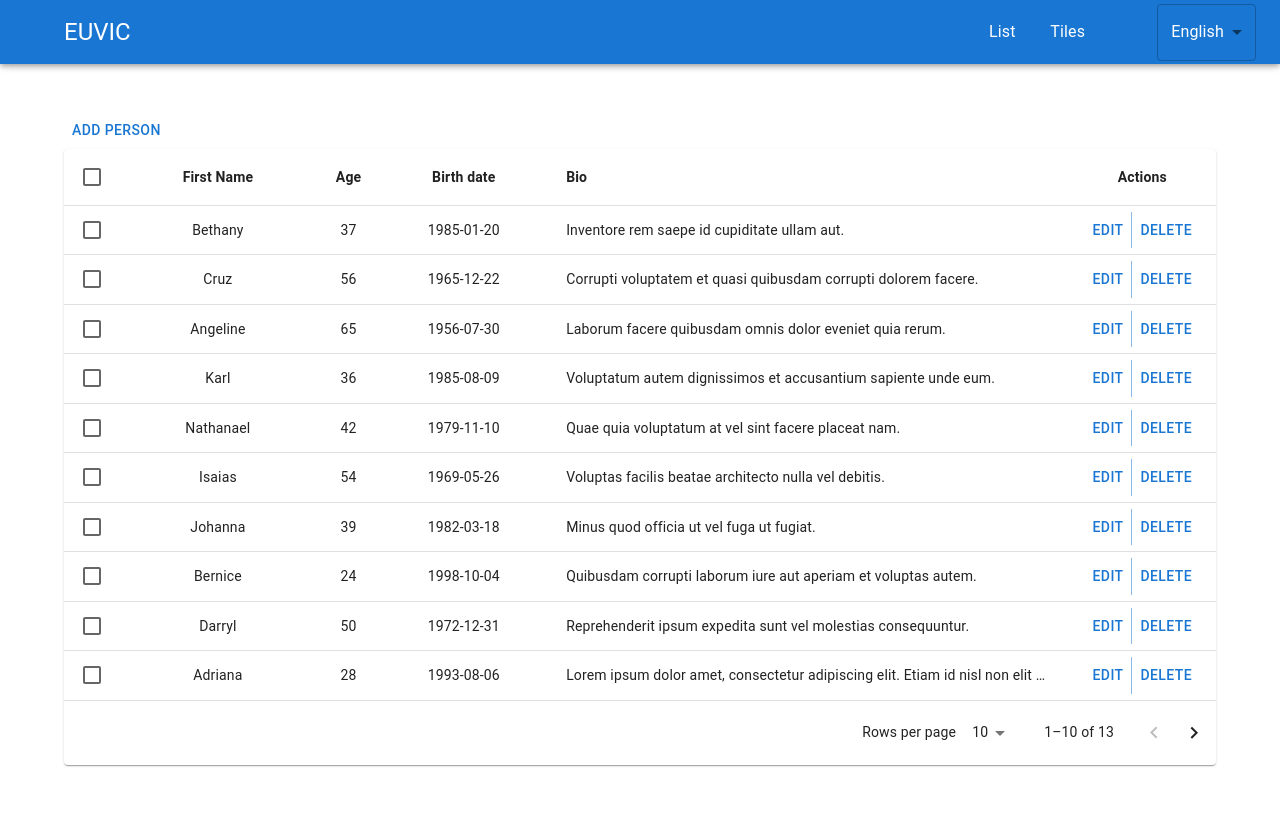
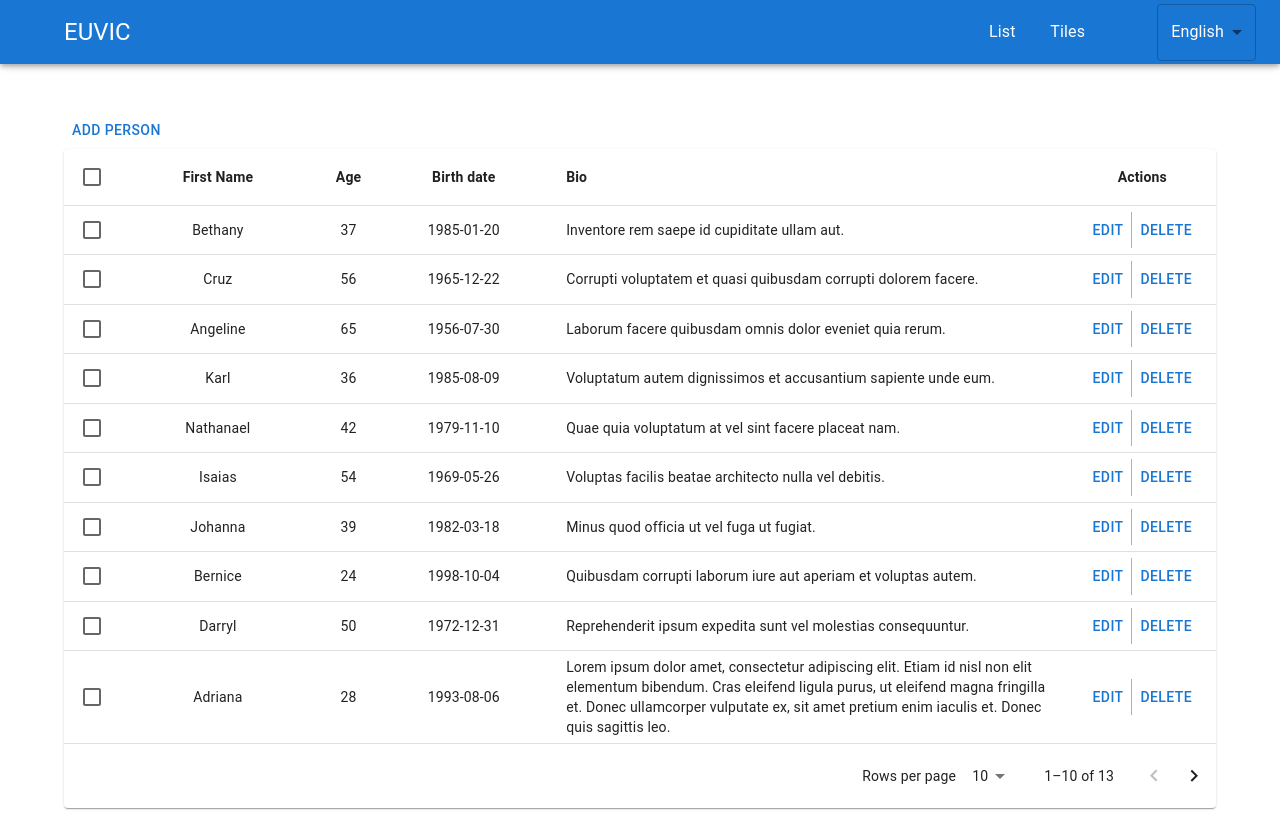
Before and after one commit to Rigon7/euvic-recruitment-task, a React (Create React App) app: page /main in a window 1280 px wide. Before the commit the page ends 800 px from the top, so only its background shows below. Built offline with nearby package versions, Linux system fonts and the light colour scheme.

Commit message:
refactor code

```diff
--- a/src/App.tsx
+++ b/src/App.tsx
@@ -1,5 +1,5 @@
 import Router from './static/router/router';
 
-export const App: React.FC = () => <Router />;
+export const App = (): JSX.Element => <Router />;
 
 export default App;
--- a/src/application/components/forms/PersonForm.tsx
+++ b/src/application/components/forms/PersonForm.tsx
@@ -28,10 +28,9 @@ const PersonForm = (props: { handleClose: () => void; person?: PersonData }): JS
             .date()
             .typeError(t('errorBirthDateNotValid') ?? '')
             .required()
-            .test('Is date greater', t('errorBirthDateNotValid') ?? '', function (value) {
-                if (!value) return true;
-                return moment(today).diff(value) > 0;
-            }),
+            .test('Is date greater', t('errorBirthDateNotValid') ?? '', (value): boolean =>
+                value ? moment(today).diff(value) > 0 : true
+            ),
         bio: yup.string().max(250, t('errorBioMaxCharacters') ?? '')
     });
 
--- a/src/application/components/table/TableData.module.scss
+++ b/src/application/components/table/TableData.module.scss
@@ -13,7 +13,7 @@
     &__bio {
         width: 45%;
     }
-    &__bio span {
+    &__bio-span {
         width: 30rem;
         display: block;
         white-space: nowrap;
--- a/src/application/components/table/TableData.tsx
+++ b/src/application/components/table/TableData.tsx
@@ -250,7 +250,7 @@ export default function EnhancedTable(): JSX.Element {
                                             {row.birthDate}
                                         </TableCell>
                                         <TableCell align="left" className={styles['table-row__bio']}>
-                                            <span>{row.bio}</span>
+                                            <span className="table-row__bio-span">{row.bio}</span>
                                         </TableCell>
                                         <TableCell align="center" className={styles['table-row__actions']}>
                                             <ButtonGroup variant="text" aria-label="text button group">
--- a/src/application/pages/welcome-page/WelcomePage.tsx
+++ b/src/application/pages/welcome-page/WelcomePage.tsx
@@ -4,7 +4,7 @@ import * as React from 'react';
 import { Box, Grid, Paper, Typography } from '@mui/material';
 import { Link as RouterLink } from 'react-router-dom';
 
-const WelcomePage: React.FC = () => {
+const WelcomePage = (): JSX.Element => {
     const { t } = useTranslation();
 
     const cardStyle = {
--- a/src/application/redux/features/PersonReducer.tsx
+++ b/src/application/redux/features/PersonReducer.tsx
@@ -17,10 +17,11 @@ const personSlice = createSlice({
     initialState,
     reducers: {
         addPerson(state, action: PayloadAction<PersonData>) {
-            state.people.unshift(action.payload);
+            state.people = [action.payload, ...state.people];
         },
         updatePerson(state, action: PayloadAction<PersonData>) {
             const personToUpdate = state.people.find((person) => person.id === action.payload.id);
+
             if (personToUpdate) {
                 Object.assign(personToUpdate, action.payload);
             }
--- a/src/static/router/router.tsx
+++ b/src/static/router/router.tsx
@@ -24,7 +24,7 @@ const Router = (): React.ReactElement | null =>
                     element: <Views />
                 },
                 {
-                    path: '/*',
+                    path: '*',
                     element: <NotFoundPage />
                 }
             ]
```
